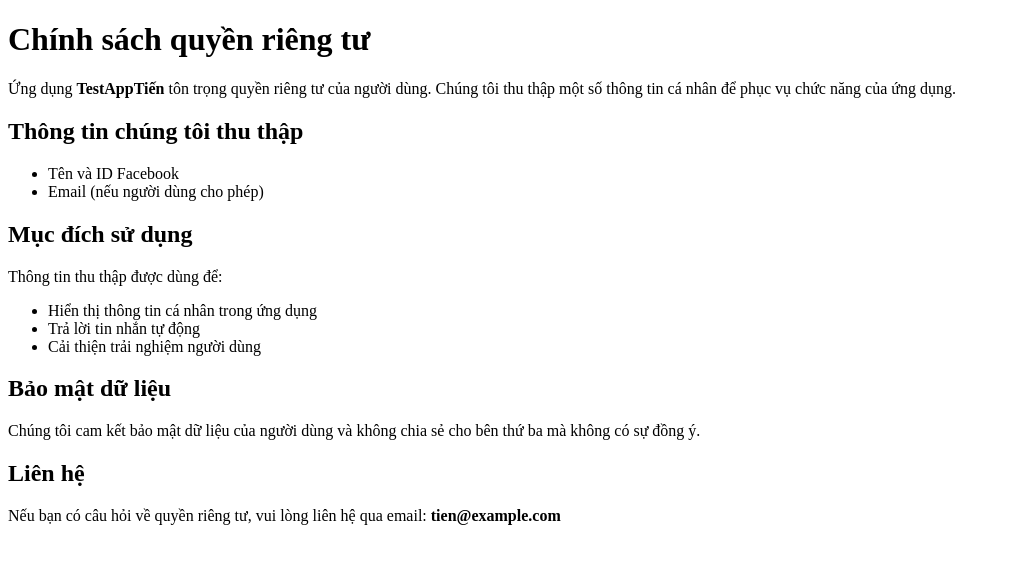
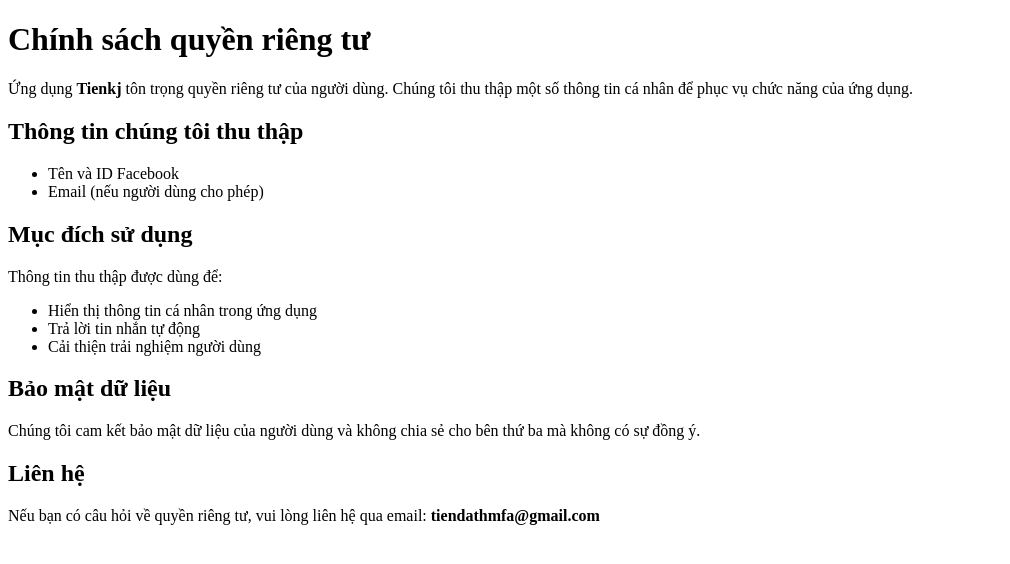
Before and after one commit to Tienkj/liveweb, a plain HTML site: page privacy.html in a window 1280 px wide. Shown: the whole page, without its empty margins (0-1010 px from the left). Drawn offline with Linux system fonts and the light colour scheme.

Commit message:
Update privacy.html

```diff
--- a/privacy.html
+++ b/privacy.html
@@ -6,7 +6,7 @@
 </head>
 <body>
     <h1>Chính sách quyền riêng tư</h1>
-    <p>Ứng dụng <strong>TestAppTiến</strong> tôn trọng quyền riêng tư của người dùng. Chúng tôi thu thập một số thông tin cá nhân để phục vụ chức năng của ứng dụng.</p>
+    <p>Ứng dụng <strong>Tienkj</strong> tôn trọng quyền riêng tư của người dùng. Chúng tôi thu thập một số thông tin cá nhân để phục vụ chức năng của ứng dụng.</p>
 
     <h2>Thông tin chúng tôi thu thập</h2>
     <ul>
@@ -27,6 +27,6 @@
     <p>Chúng tôi cam kết bảo mật dữ liệu của người dùng và không chia sẻ cho bên thứ ba mà không có sự đồng ý.</p>
 
     <h2>Liên hệ</h2>
-    <p>Nếu bạn có câu hỏi về quyền riêng tư, vui lòng liên hệ qua email: <strong>tien@example.com</strong></p>
+    <p>Nếu bạn có câu hỏi về quyền riêng tư, vui lòng liên hệ qua email: <strong>tiendathmfa@gmail.com</strong></p>
 </body>
 </html>
```
